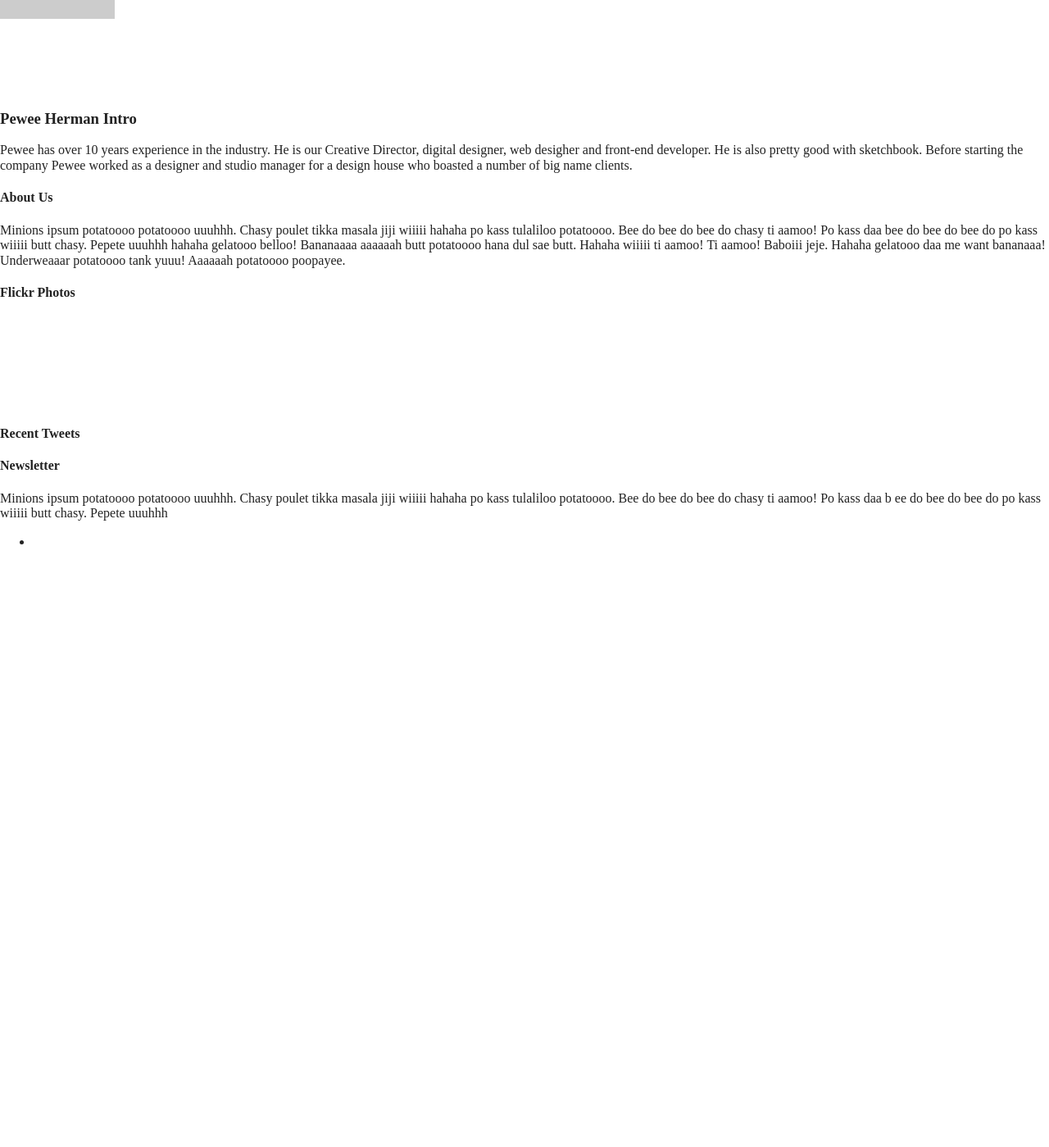
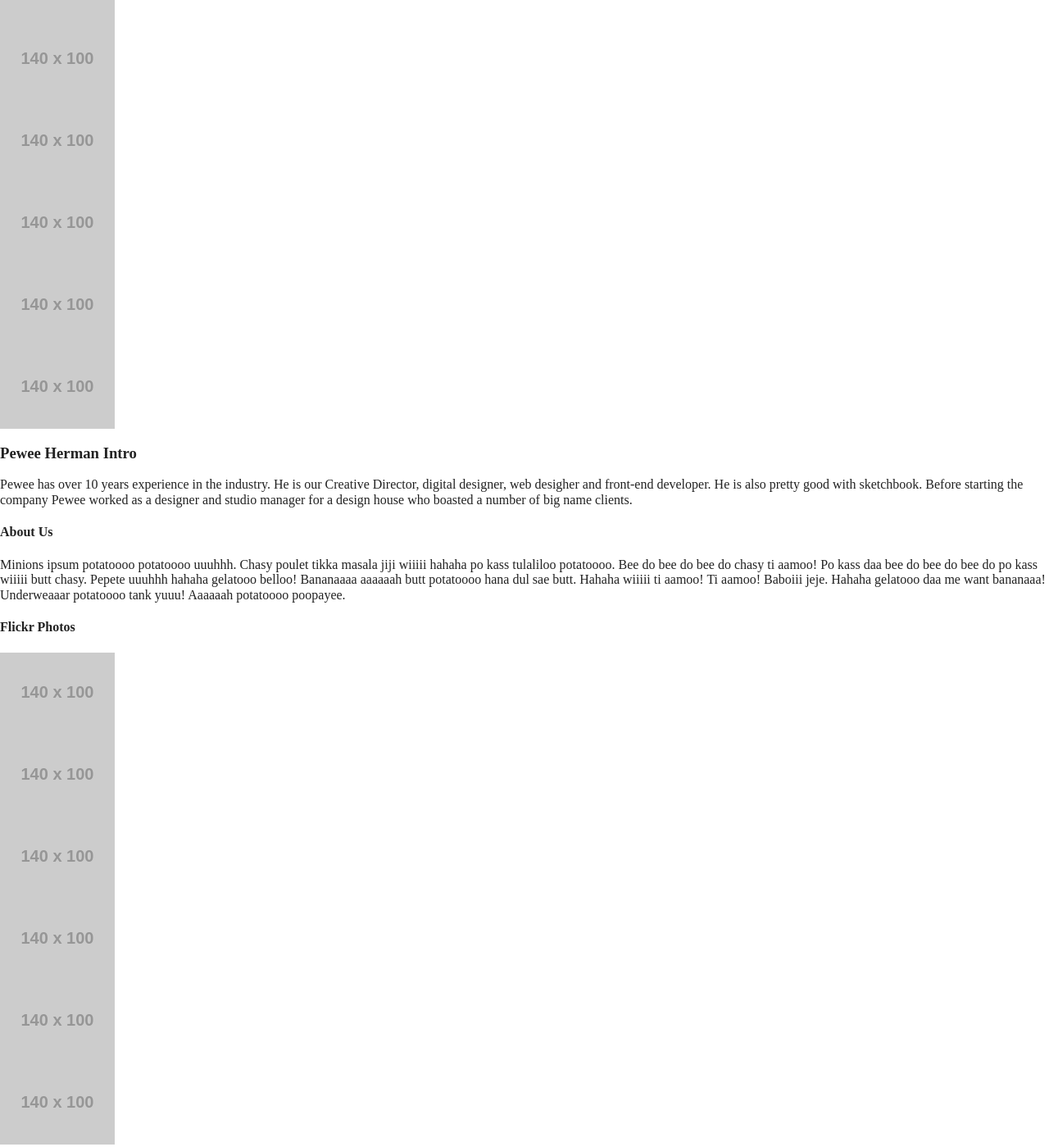
Before and after one commit to msyukurrr/metrolics_assignment, a website built with Parcel: page index.html in a window 1280 px wide. Shown: the part 2320-3719 px from the top of the page at 82% size. Before the commit the page ends 3006 px from the top, so only its background shows below. Built offline with nearby package versions, Linux system fonts and the light colour scheme; placeholder pictures from the web are drawn by us; files whose address does not match are found by name.

Commit message:
some image change

```diff
--- a/index.html
+++ b/index.html
@@ -73,26 +73,23 @@
   <div class="images4"> <img src="http://via.placeholder.com/140x100"> </div>
 </div>
 
-</body>
-
-
   <!--sponsor images-->
     <div class="sponsors">
       <div class="sponsors_column">
         <div class="column">
-        <img src="img/img_placeholder.svg" alt="">
+        <img src="http://via.placeholder.com/140x100" alt="">
         </div>
         <div class="column">
-        <img src="img/img_placeholder.svg" alt=''>
+        <img src="http://via.placeholder.com/140x100" alt=''>
         </div>
         <div class="column">
-        <img src="img/img_placeholder.svg" alt="">
+        <img src="http://via.placeholder.com/140x100" alt="">
         </div>
         <div class="column">
-        <img src="img/img_placeholder.svg" alt="">
+        <img src="http://via.placeholder.com/140x100" alt="">
         </div>
         <div class="column">
-        <img src="img/img_placeholder.svg" alt="">
+        <img src="http://via.placeholder.com/140x100" alt="">
         </div>
       </div>
     </div>
@@ -118,22 +115,22 @@
         <h4 class="upturn">Flickr Photos</h4>
         <div class="small_grid">
           <div class="column">
-            <img src="img/img_placeholder.svg" alt="">
+            <img src="http://via.placeholder.com/140x100" alt="">
           </div>
           <div class="column">
-            <img src="img/img_placeholder.svg" alt="">
+            <img src="http://via.placeholder.com/140x100" alt="">
           </div>
           <div class="column">
-            <img src="img/img_placeholder.svg" alt="">
+            <img src="http://via.placeholder.com/140x100" alt="">
           </div>
           <div class="column">
-            <img src="img/img_placeholder.svg" alt="">
+            <img src="http://via.placeholder.com/140x100" alt="">
           </div>
           <div class="column">
-            <img src="img/img_placeholder.svg" alt="">
+            <img src="http://via.placeholder.com/140x100" alt="">
           </div>
           <div class="column">
-            <img src="img/img_placeholder.svg" alt="">
+            <img src="http://via.placeholder.com/140x100" alt="">
           </div>
         </div>
       </div>
```
